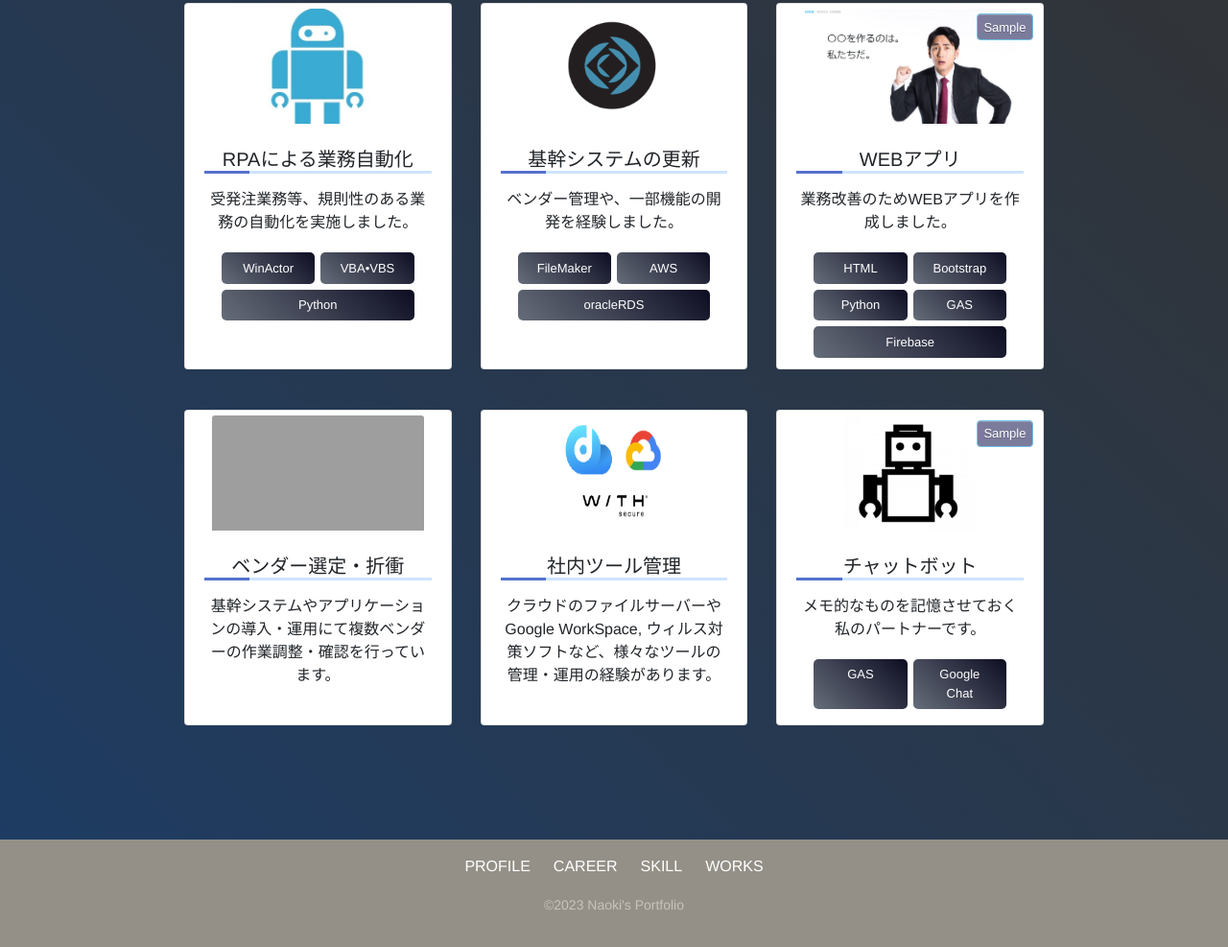
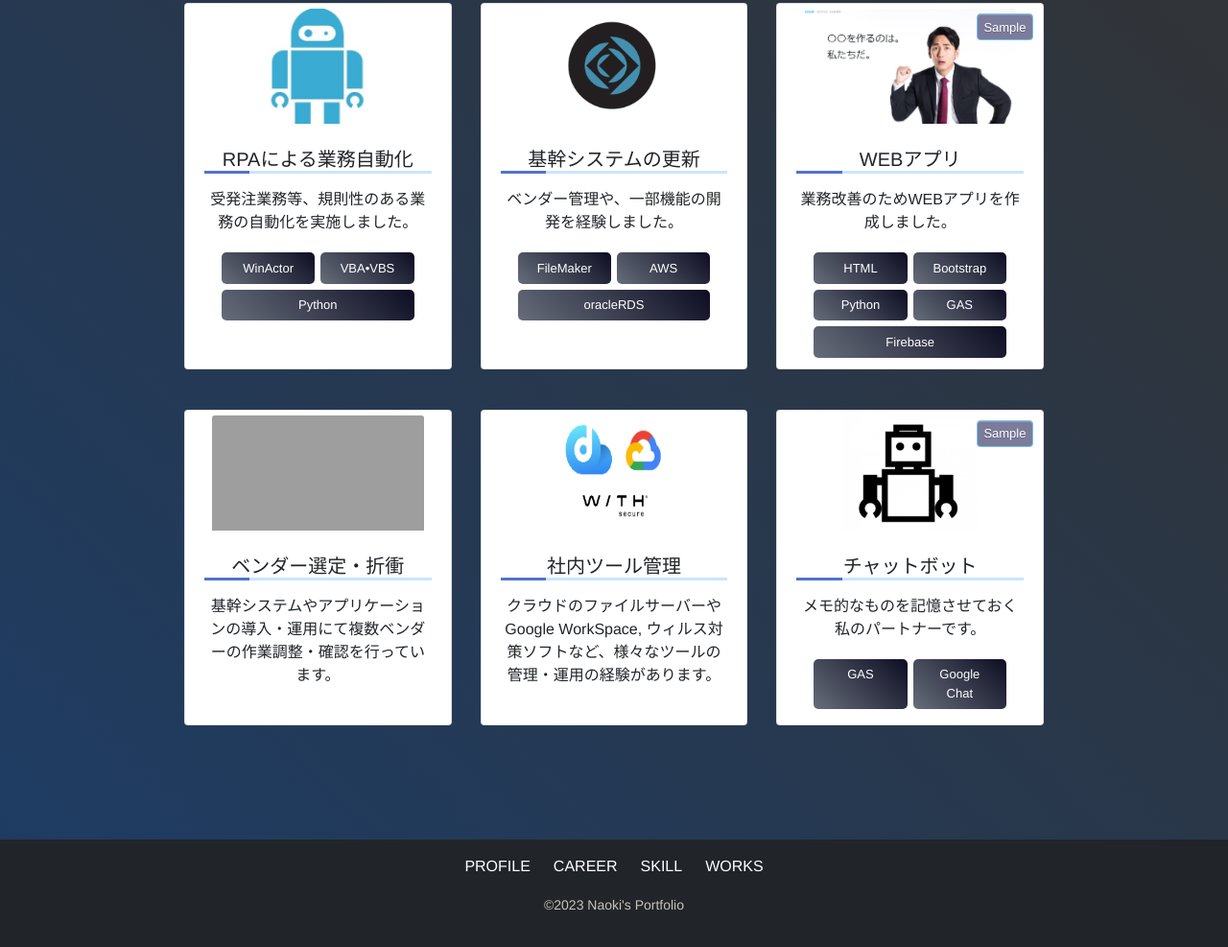
Before and after one commit to noknok06/Portfolio, a plain HTML site: page index.html in a window 1280 px wide. Shown: the part 3337-4324 px from the top of the page at 96% size. Drawn offline with nearby package versions, Linux system fonts and the light colour scheme; grey boxes are pictures that could not be loaded.

Commit message:
change color

```diff
--- a/style.css
+++ b/style.css
@@ -295,7 +295,7 @@ footer
 ================================================ */
 
 footer {
-    background: #949087;
+    background: currentColor;
     text-align: center;
     padding: 1rem;
 }
```
